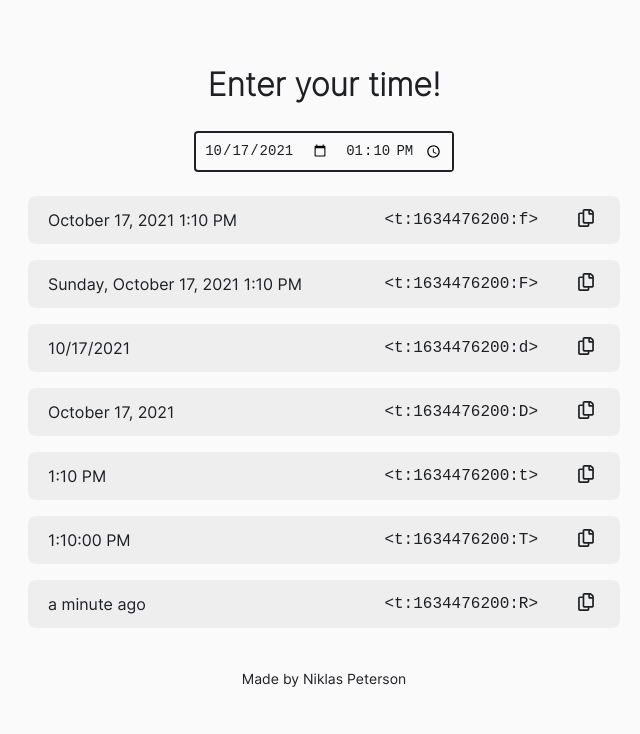
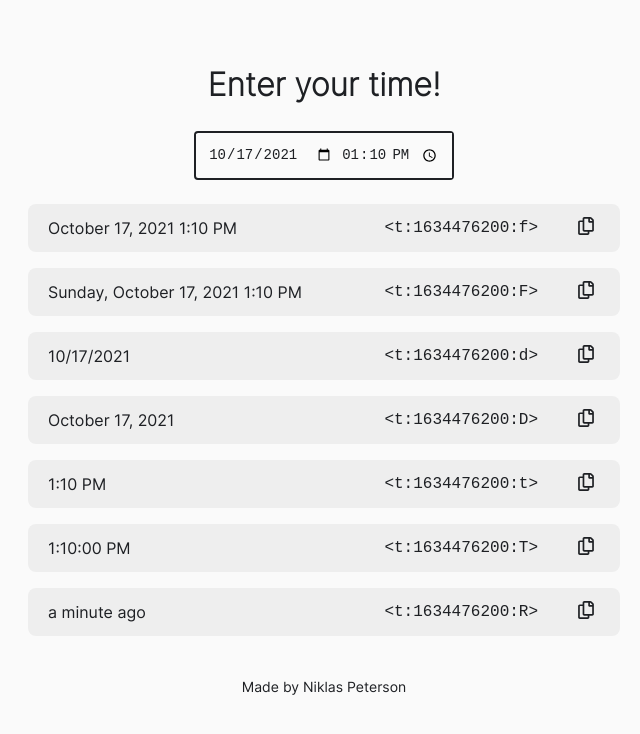
Before and after one commit to NiklasPeterson/timestamps, a Next.js app: page / in a window 1280 px wide. Shown: the top 734 px of the page, without its empty margins (316-956 px from the left). Built offline with nearby package versions, Linux system fonts and the light colour scheme.

Commit message:
Adjusting padding to inputs

```diff
--- a/components/Datepicker.jsx
+++ b/components/Datepicker.jsx
@@ -52,9 +52,17 @@ const ScDatepicker = styled.div`
 const ScInput = styled.input`
 	background: var(--color-background);
   color: var(--color-text);
-	padding: 8px;
+	padding: 12px;
   font-size: 14px;
 	box-shadow: none;
   border: 0;
   margin: 0;
+
+  &:first-child {
+  padding-right: 4px;
+}
+
+&:last-child {
+  padding-left: 4px;
+}
 `;
```
